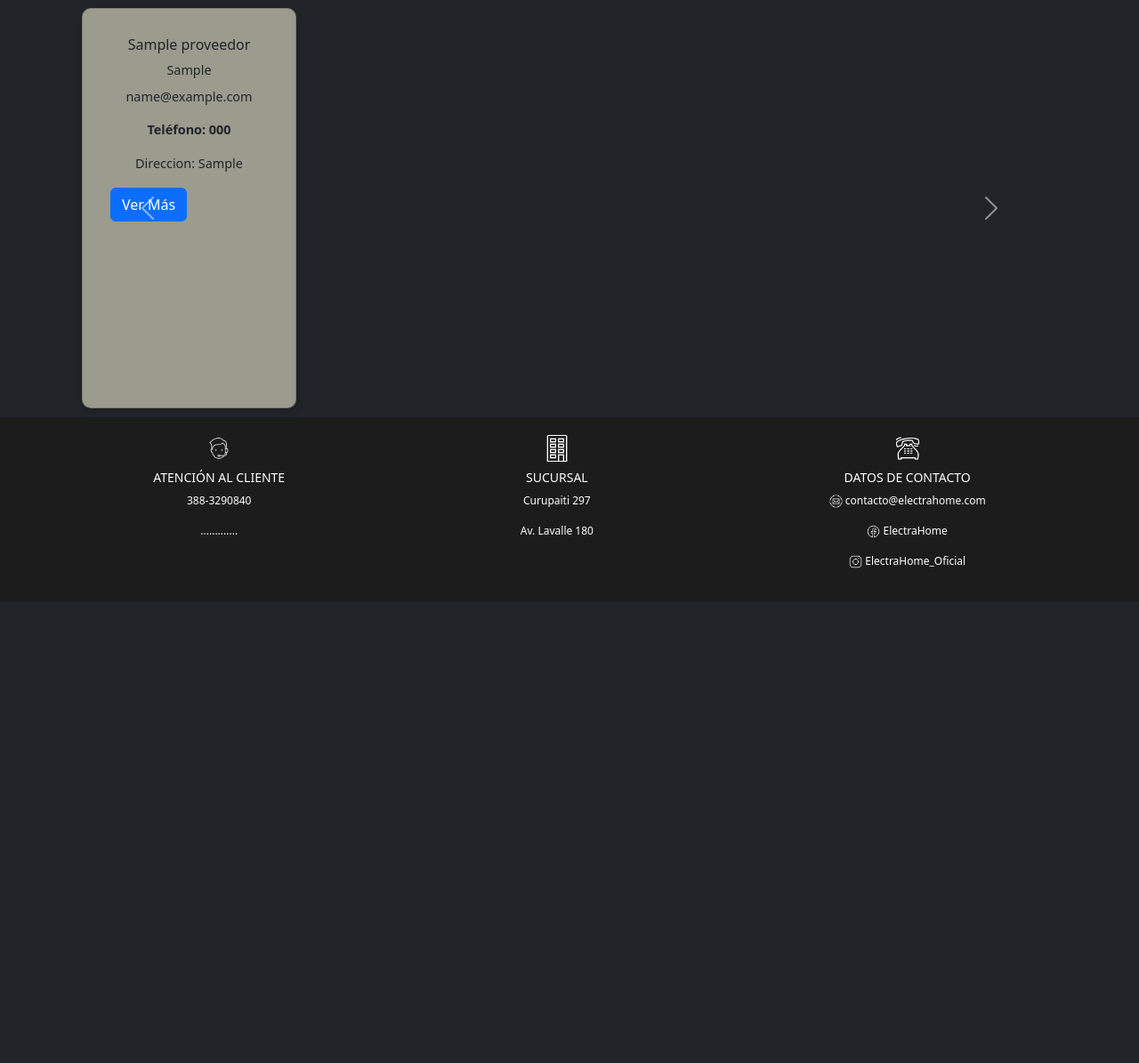
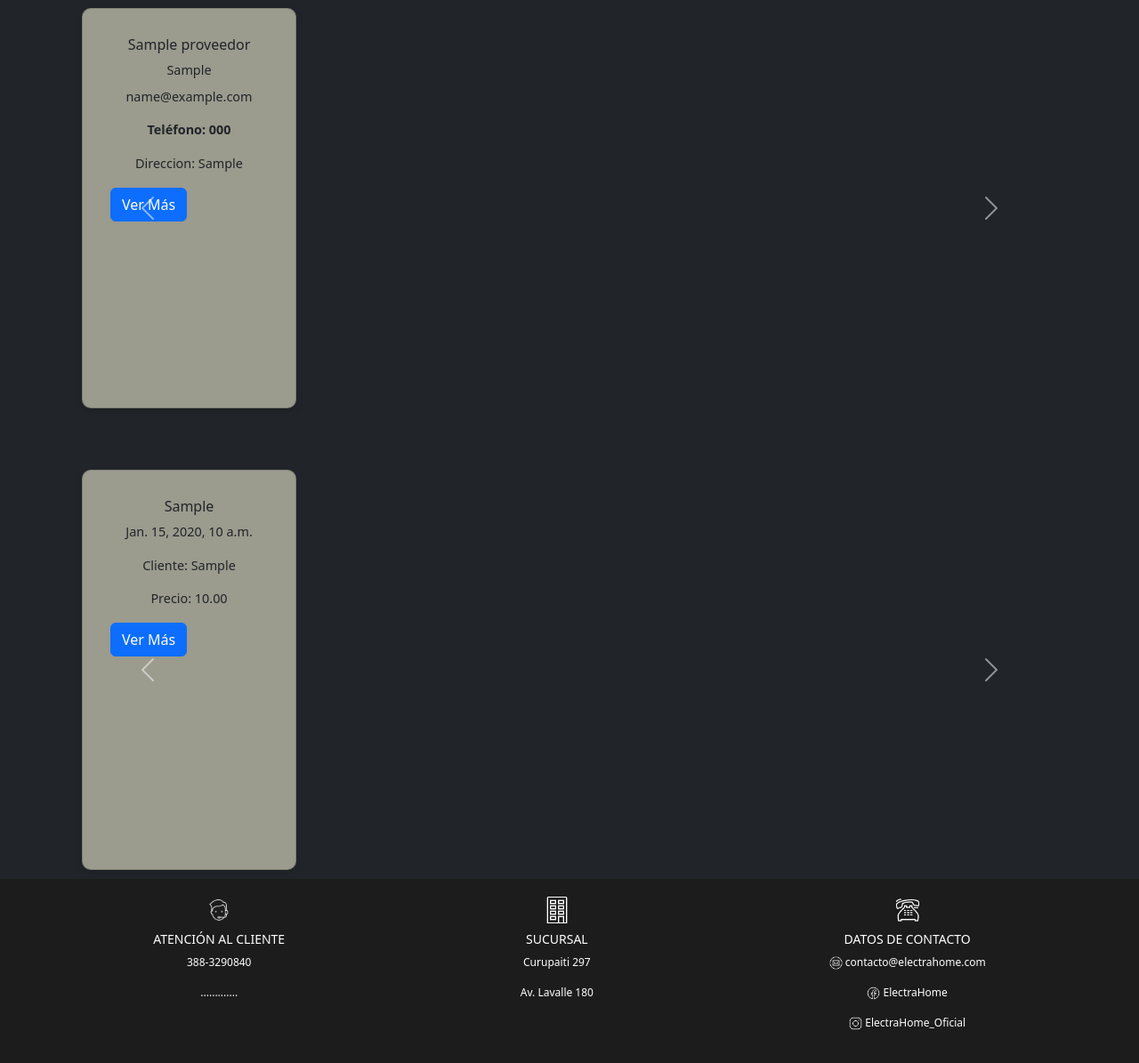
Before and after one commit to matibdr7/Electra_Home, a Django app: page /modelos/ in a window 1280 px wide. Shown: the part 1205-2400 px from the top of the page at 89% size. Before the commit the page ends 1881 px from the top, so only its background shows below. Run offline with Django 5.2, Linux system fonts and the light colour scheme; tables that the repository leaves empty hold one stand-in row (values such as "Sample post"); grey boxes marked "Sample" are stand-in pictures; some libraries are stand-ins or nearby versions.

Commit message:
Implemento carrousel de ventas en models.html

```diff
--- a/team_ALMP/ventas/templates/ventas/modelos.html
+++ b/team_ALMP/ventas/templates/ventas/modelos.html
@@ -160,5 +160,47 @@ h5.card-title {
     </button>
 </div>
 
+<!-- Separador entre clientes y proveedor -->
+<hr class="my-4">
+
+<!-- Carrusel de Ventas -->
+<div id="clientesCarrusel" class="carousel slide" data-bs-ride="carousel">
+    <div class="carousel-inner">
+        {% for venta in ventas %}
+            {% if forloop.counter0|divisibleby:4 %}
+                <div class="carousel-item {% if forloop.first %}active{% endif %}">
+                    <div class="row">
+            {% endif %}
+
+                        <div class="col-md-3">
+                            <div class="card">
+                                <div class="card-body">
+                                    <h5 class="card-title">{{ venta.producto }}</h5>
+                                    <p class="card-text">{{ venta.fecha }}</p>
+                                    <p class="card-text">Cliente: {{ venta.cliente }}</p>
+                                    <p class="card-text">Precio: {{ venta.precio }}</p>
+                                    <a href="#" class="btn btn-primary">Ver Más</a>
+                                </div>
+                            </div>
+                        </div>
+
+            {% if forloop.counter|divisibleby:4 or forloop.last %}
+                    </div>
+                </div>
+            {% endif %}
+        {% endfor %}
+    </div>
+
+    <!-- Controles del carrusel de proveedor -->
+    <button class="carousel-control-prev" type="button" data-bs-target="#clientesCarrusel" data-bs-slide="prev">
+        <span class="carousel-control-prev-icon" aria-hidden="true"></span>
+        <span class="visually-hidden">Anterior</span>
+    </button>
+    <button class="carousel-control-next" type="button" data-bs-target="#clientesCarrusel" data-bs-slide="next">
+        <span class="carousel-control-next-icon" aria-hidden="true"></span>
+        <span class="visually-hidden">Siguiente</span>
+    </button>
+</div>
+
 
 {% endblock content %}
```
